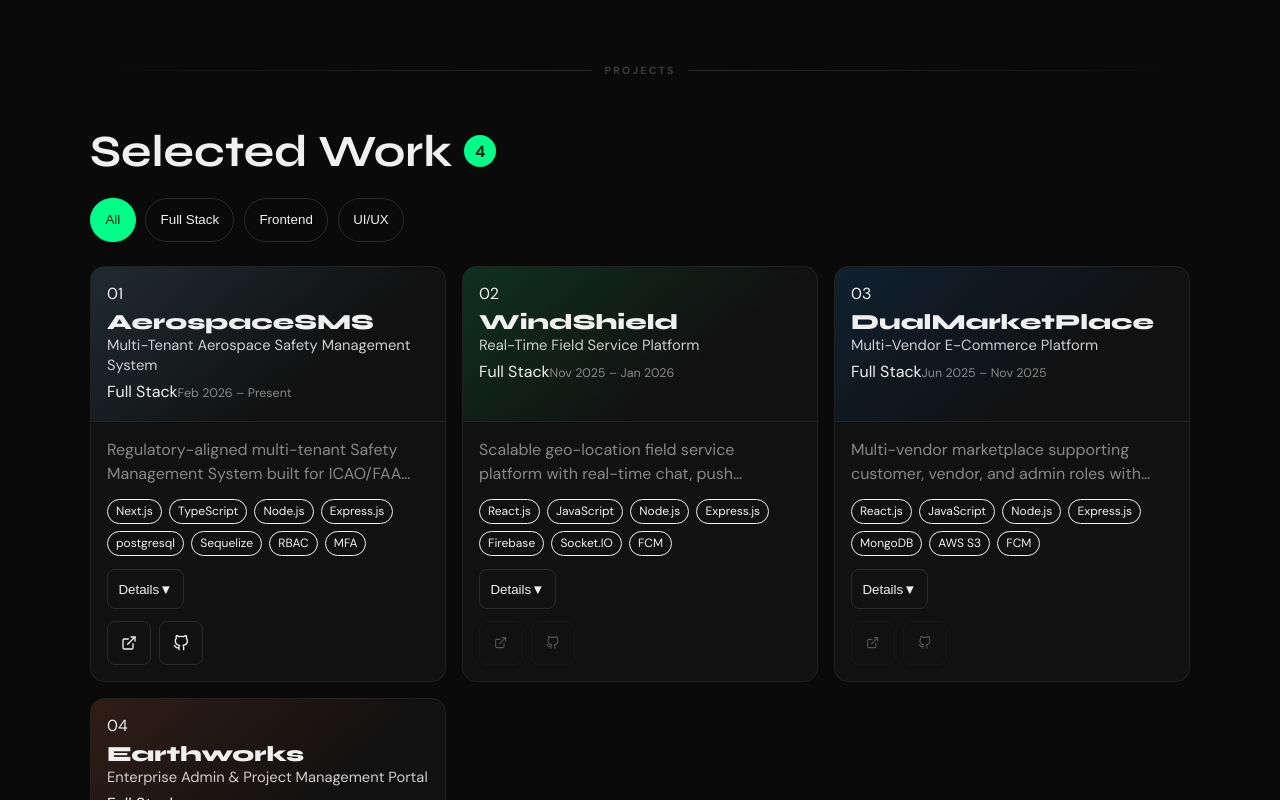
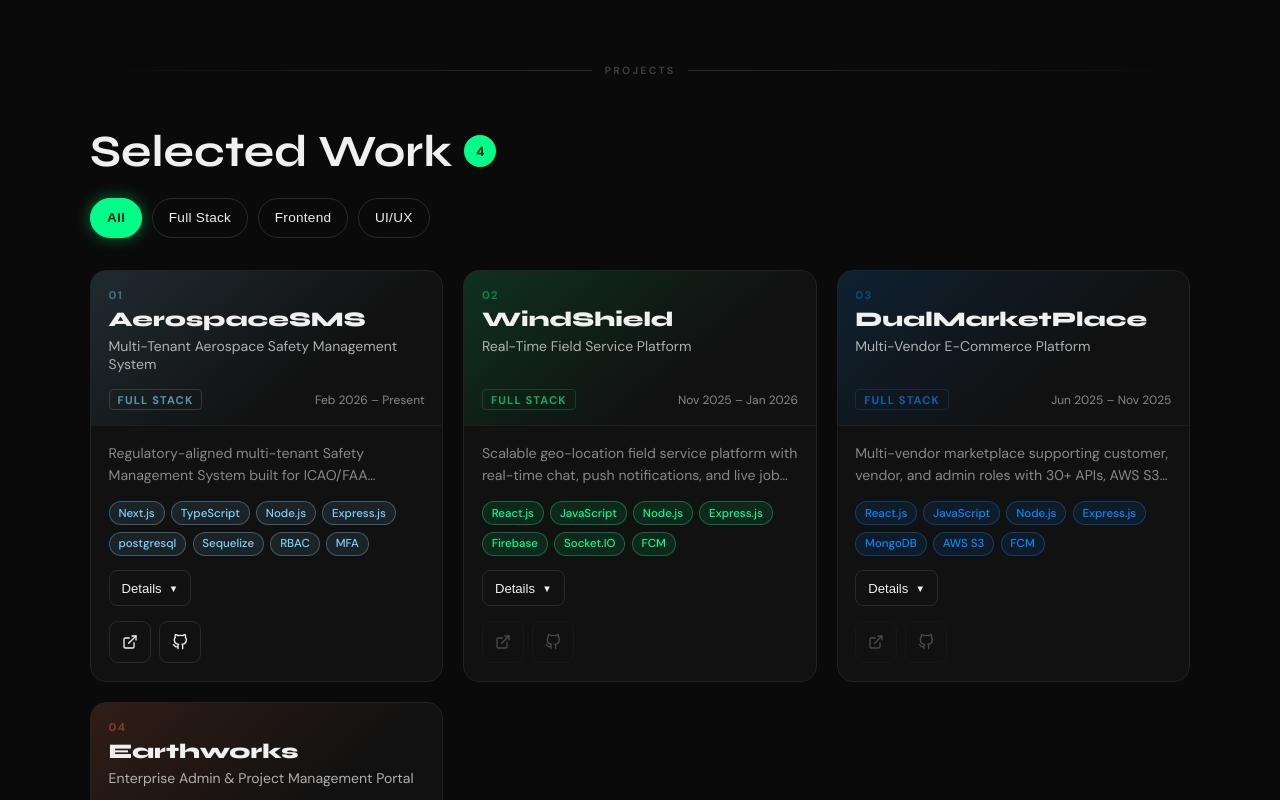
Before and after one commit to amitkumarvishnu/Portfolio, a React (Vite) app in the folder port/: page / in a window 1280 px wide. Shown: the part 2880-3680 px from the top of the page. Built offline with nearby package versions, Linux system fonts and the light colour scheme.

Commit message:
Update projects.css

```diff
--- a/port/src/styles/projects.css
+++ b/port/src/styles/projects.css
@@ -1,3 +1,4 @@
+/* ─── Projects Section ─────────────────────────────────────────── */
 .projects {
   padding: 100px 0;
 }
@@ -24,177 +25,364 @@
   background: var(--accent);
   color: #062313;
   font-weight: 700;
+  font-size: 0.82rem;
 }
 
+/* ─── Filter Buttons ─────────────────────────────────────────────── */
 .projects-filters {
   display: flex;
   flex-wrap: wrap;
   gap: 0.6rem;
-  margin-bottom: 1.5rem;
+  margin-bottom: 2rem;
 }
 
 .filter-btn {
   border: 1px solid #2a2a2a;
   background: transparent;
   color: var(--text);
-  padding: 0.45rem 0.9rem;
+  padding: 0.45rem 1rem;
   border-radius: 999px;
   cursor: pointer;
-  min-height: 44px;
-  transition: background 0.2s ease, color 0.2s ease, border-color 0.2s ease;
+  min-height: 40px;
+  font-size: 0.85rem;
+  letter-spacing: 0.02em;
+  transition:
+    background 0.2s ease,
+    color 0.2s ease,
+    border-color 0.2s ease,
+    transform 0.15s ease,
+    box-shadow 0.2s ease;
+}
+
+.filter-btn:hover:not(.is-active) {
+  border-color: #444;
+  background: #ffffff08;
+  transform: translateY(-1px);
 }
 
 .filter-btn.is-active {
   background: var(--accent);
   border-color: var(--accent);
   color: #062313;
+  font-weight: 600;
+  box-shadow: 0 0 16px color-mix(in srgb, var(--accent) 40%, transparent);
 }
 
+/* ─── Grid ─────────────────────────────────────────────────────────── */
 .projects-grid {
   display: grid;
   grid-template-columns: repeat(auto-fill, minmax(320px, 1fr));
-  gap: 1rem;
+  gap: 1.25rem;
 }
 
+/* ─── Card ─────────────────────────────────────────────────────────── */
 .project-card {
   background: var(--surface);
   border: 1px solid #222;
-  border-radius: 14px;
+  border-radius: 16px;
   overflow: hidden;
+  position: relative;
+  cursor: default;
+  transition:
+    border-color 0.3s ease,
+    transform 0.3s cubic-bezier(0.34, 1.56, 0.64, 1),
+    box-shadow 0.3s ease;
+  /* CSS var from JSX for per-card theming */
+  --project-color: #ffffff;
 }
 
+/* Subtle lift + border glow on hover */
+.project-card:hover {
+  transform: translateY(-5px);
+  border-color: color-mix(in srgb, var(--project-color) 45%, transparent);
+  box-shadow:
+    0 12px 40px -8px color-mix(in srgb, var(--project-color) 18%, transparent),
+    0 0 0 1px color-mix(in srgb, var(--project-color) 20%, transparent);
+}
+
+/* Radial glow orb that follows the card's accent color */
+.card-glow {
+  position: absolute;
+  inset: 0;
+  border-radius: inherit;
+  background: radial-gradient(
+    ellipse 60% 55% at 50% -10%,
+    color-mix(in srgb, var(--project-color) 10%, transparent),
+    transparent 70%
+  );
+  opacity: 0;
+  transition: opacity 0.4s ease;
+  pointer-events: none;
+  z-index: 0;
+}
+
+.project-card:hover .card-glow {
+  opacity: 1;
+}
+
+/* Make all direct children sit above the glow layer */
+.project-banner,
+.project-body {
+  position: relative;
+  z-index: 1;
+}
+
+/* ─── Banner ─────────────────────────────────────────────────────── */
 .project-banner {
   min-height: 155px;
-  padding: 1rem;
-  border-bottom: 1px solid #232323;
-  display: grid;
-  align-content: start;
+  padding: 1.1rem 1.1rem 0.9rem;
+  border-bottom: 1px solid #1e1e1e;
+  display: flex;
+  flex-direction: column;
   gap: 0.35rem;
+  transition: border-color 0.3s ease;
+}
+
+.project-card:hover .project-banner {
+  border-color: color-mix(in srgb, var(--project-color) 25%, transparent);
+}
+
+.project-index {
+  font-size: 0.7rem;
+  font-weight: 700;
+  letter-spacing: 0.12em;
+  color: color-mix(in srgb, var(--project-color) 70%, transparent);
+  opacity: 0.6;
+  font-variant-numeric: tabular-nums;
+  transition: opacity 0.3s ease, color 0.3s ease;
+}
+
+.project-card:hover .project-index {
+  opacity: 1;
+  color: var(--project-color);
+}
+
+.project-banner-content {
+  flex: 1;
 }
 
 .project-banner h3 {
-  font-size: 1.35rem;
+  font-size: 1.3rem;
   font-weight: 800;
+  line-height: 1.2;
+  transition: color 0.25s ease;
+}
+
+.project-card:hover .project-banner h3 {
+  color: color-mix(in srgb, var(--project-color) 85%, white);
 }
 
 .project-subtitle {
   color: var(--text);
-  opacity: 0.85;
-  font-size: 0.92rem;
+  opacity: 0.7;
+  font-size: 0.875rem;
+  margin-top: 0.25rem;
+}
+
+.project-banner-footer {
+  display: flex;
+  align-items: center;
+  justify-content: space-between;
+  margin-top: 0.5rem;
+}
+
+.project-category {
+  font-size: 0.7rem;
+  font-weight: 600;
+  letter-spacing: 0.1em;
+  text-transform: uppercase;
+  color: var(--project-color);
+  opacity: 0.65;
+  padding: 0.18rem 0.5rem;
+  border: 1px solid color-mix(in srgb, var(--project-color) 30%, transparent);
+  border-radius: 4px;
+  transition: opacity 0.25s ease;
+}
+
+.project-card:hover .project-category {
+  opacity: 1;
 }
 
 .project-duration {
-  margin-top: auto;
-  justify-self: end;
   color: var(--muted);
-  font-size: 0.78rem;
+  font-size: 0.75rem;
 }
 
+/* ─── Body ─────────────────────────────────────────────────────────── */
 .project-body {
-  padding: 1rem;
+  padding: 1rem 1.1rem 1.1rem;
 }
 
 .project-body > p {
   color: var(--muted);
-  margin-bottom: 0.8rem;
-  line-height: 1.5;
+  margin-bottom: 0.9rem;
+  line-height: 1.6;
+  font-size: 0.88rem;
   display: -webkit-box;
   -webkit-line-clamp: 2;
   -webkit-box-orient: vertical;
   overflow: hidden;
 }
 
+/* ─── Tags ─────────────────────────────────────────────────────────── */
 .project-tags {
   display: flex;
   flex-wrap: wrap;
-  gap: 0.45rem;
-  margin-bottom: 0.85rem;
+  gap: 0.4rem;
+  margin-bottom: 0.9rem;
 }
 
-.project-tags span {
-  font-size: 0.75rem;
-  border: 1px solid;
-  padding: 0.22rem 0.5rem;
+.project-tag {
+  font-size: 0.72rem;
+  font-weight: 500;
+  border: 1px solid var(--tag-border);
+  padding: 0.22rem 0.55rem;
   border-radius: 999px;
+  background: var(--tag-bg);
+  color: var(--tag-color);
+  transition: background 0.2s ease, transform 0.2s ease;
 }
 
+.project-card:hover .project-tag {
+  background: color-mix(in srgb, var(--tag-color) 14%, transparent);
+}
+
+/* ─── Details Toggle ─────────────────────────────────────────────── */
 .details-toggle {
+  display: inline-flex;
+  align-items: center;
+  gap: 0.45rem;
   border: 1px solid #2a2a2a;
   background: transparent;
   color: var(--text);
-  padding: 0.45rem 0.65rem;
+  padding: 0.4rem 0.75rem;
   border-radius: 8px;
   cursor: pointer;
-  min-height: 40px;
+  min-height: 36px;
   margin-bottom: 0.7rem;
+  font-size: 0.82rem;
+  transition:
+    border-color 0.2s ease,
+    background 0.2s ease,
+    color 0.2s ease;
 }
 
+.details-toggle:hover {
+  border-color: color-mix(in srgb, var(--project-color) 55%, transparent);
+  background: color-mix(in srgb, var(--project-color) 8%, transparent);
+  color: color-mix(in srgb, var(--project-color) 90%, white);
+}
+
+.details-toggle.is-open {
+  border-color: color-mix(in srgb, var(--project-color) 50%, transparent);
+  background: color-mix(in srgb, var(--project-color) 10%, transparent);
+  color: color-mix(in srgb, var(--project-color) 90%, white);
+}
+
+.toggle-icon {
+  font-size: 0.6rem;
+  transition: transform 0.25s ease;
+}
+
+.details-toggle.is-open .toggle-icon {
+  transform: rotate(180deg);
+}
+
+/* ─── Details List ─────────────────────────────────────────────────── */
 .project-details {
-  margin-bottom: 0.8rem;
+  margin-bottom: 0.85rem;
 }
 
 .project-details ul {
   margin-left: 1rem;
+  list-style: none;
+  padding: 0;
 }
 
 .project-details li {
   color: var(--muted);
-  margin-bottom: 0.4rem;
-  line-height: 1.55;
+  margin-bottom: 0.45rem;
+  line-height: 1.6;
+  font-size: 0.85rem;
+  padding-left: 1rem;
+  position: relative;
 }
 
+.project-details li::before {
+  content: '→';
+  position: absolute;
+  left: -0.25rem;
+  color: var(--project-color);
+  opacity: 0.6;
+  font-size: 0.75rem;
+}
+
+/* ─── Actions ─────────────────────────────────────────────────────── */
 .project-actions {
   display: flex;
   gap: 0.5rem;
+  margin-top: 0.25rem;
 }
 
-.project-actions a,
-.project-actions button {
-  width: 44px;
-  height: 44px;
+.action-btn {
+  width: 42px;
+  height: 42px;
   display: inline-flex;
   align-items: center;
   justify-content: center;
   border: 1px solid #2a2a2a;
-  border-radius: 8px;
+  border-radius: 9px;
   color: var(--text);
   background: transparent;
   position: relative;
-  transition: color 0.2s ease, border-color 0.2s ease;
+  text-decoration: none;
+  font-size: 1rem;
+  transition:
+    color 0.2s ease,
+    border-color 0.2s ease,
+    background 0.2s ease,
+    transform 0.2s cubic-bezier(0.34, 1.56, 0.64, 1),
+    box-shadow 0.2s ease;
 }
 
-.project-actions a:hover {
-  color: var(--accent);
-  border-color: var(--accent);
+.action-btn:not(:disabled):hover {
+  color: var(--project-color);
+  border-color: color-mix(in srgb, var(--project-color) 60%, transparent);
+  background: color-mix(in srgb, var(--project-color) 10%, transparent);
+  transform: translateY(-2px) scale(1.05);
+  box-shadow: 0 4px 16px -4px color-mix(in srgb, var(--project-color) 30%, transparent);
 }
 
-.project-actions button:disabled {
-  opacity: 0.3;
+.action-btn:disabled {
+  opacity: 0.25;
   cursor: not-allowed;
 }
 
-.project-actions [data-tooltip]::after {
+/* Tooltip */
+.action-btn[data-tooltip]::after {
   content: attr(data-tooltip);
   position: absolute;
-  bottom: calc(100% + 6px);
+  bottom: calc(100% + 7px);
   left: 50%;
-  transform: translateX(-50%);
-  background: #101010;
+  transform: translateX(-50%) translateY(4px);
+  background: #141414;
   color: var(--text);
-  font-size: 0.72rem;
+  font-size: 0.7rem;
   border: 1px solid #2a2a2a;
   border-radius: 6px;
-  padding: 0.2rem 0.4rem;
+  padding: 0.22rem 0.5rem;
   white-space: nowrap;
   opacity: 0;
   pointer-events: none;
-  transition: opacity 0.2s ease;
+  transition: opacity 0.18s ease, transform 0.18s ease;
 }
 
-.project-actions [data-tooltip]:hover::after {
+.action-btn[data-tooltip]:hover::after {
   opacity: 1;
+  transform: translateX(-50%) translateY(0);
 }
 
+/* ─── Responsive ─────────────────────────────────────────────────── */
 @media (max-width: 480px) {
   .projects-grid {
     grid-template-columns: 1fr;
```
